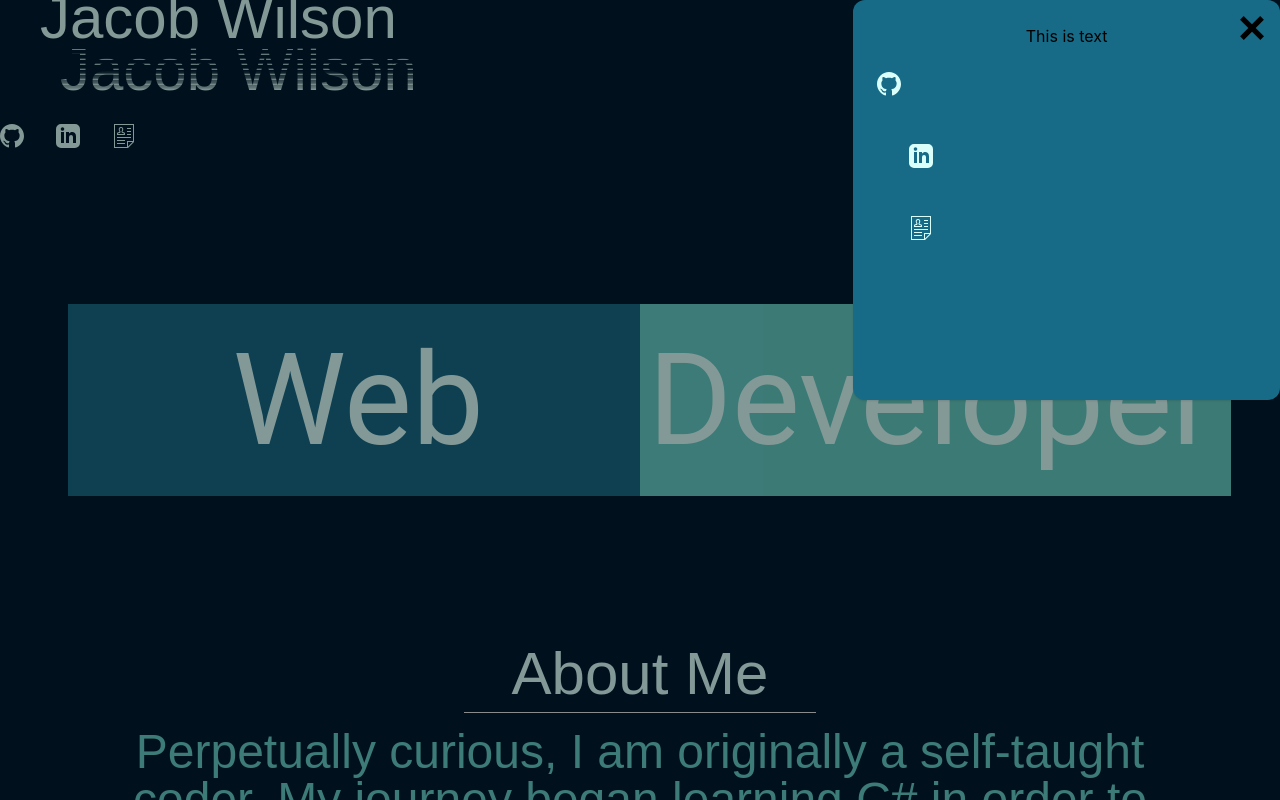
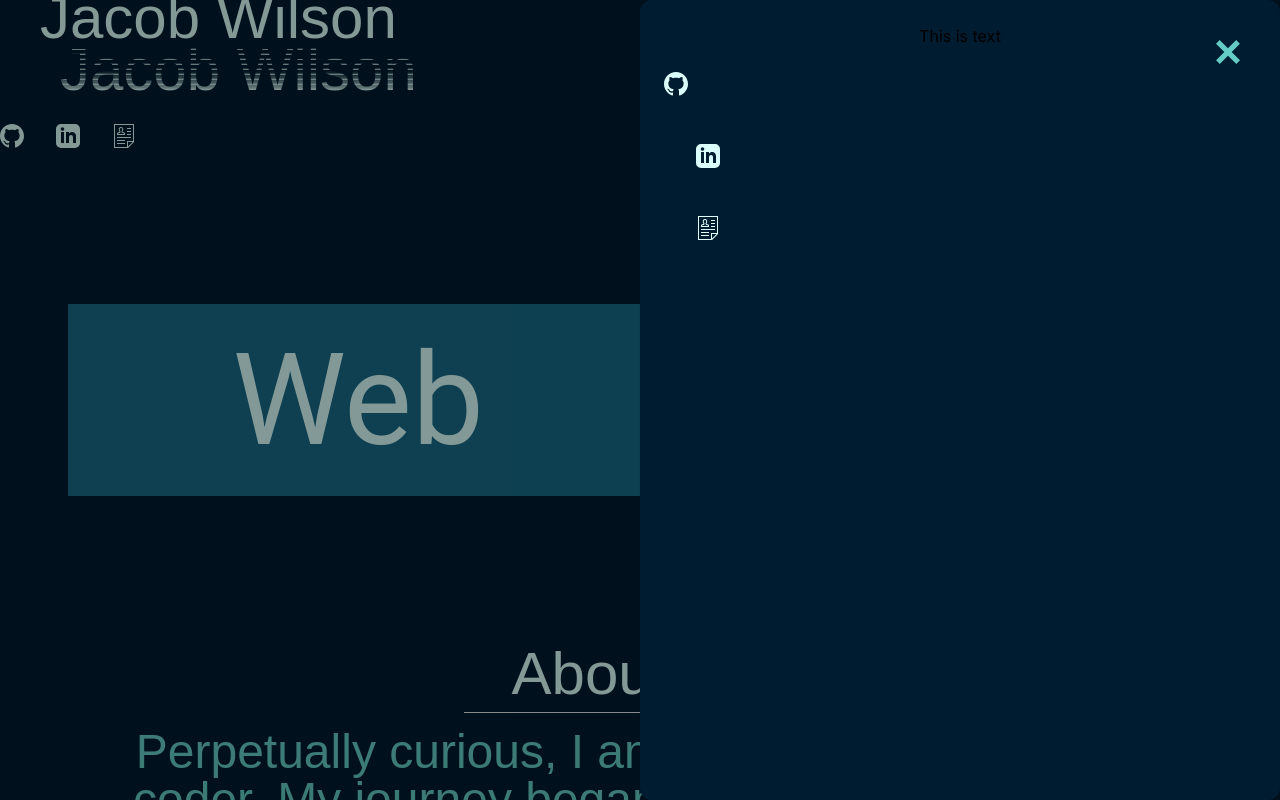
Before and after one commit to JLEWilson/PortfolioWebsite, a React (Create React App) app: page / in a window 1280 px wide. Both pictures are taken after a click on the button 1228 px from the left and 52 px from the top of the page. Shown: the part 32-832 px from the top of the page. Built offline with nearby package versions, Linux system fonts and the light colour scheme; what tailwindcss-3d would draw is missing.

Commit message:
fix coloring and sizing styles

```diff
--- a/src/components/modal.tsx
+++ b/src/components/modal.tsx
@@ -24,22 +24,23 @@ function Modal({ open, onClose, children }: any) {
   return (
     // backdrop
     <div
-      className={`fixed inset-0 justify-center items-center t
-      ransition-colors z-10
+      className={`fixed inset-0 justify-center items-center
+      transition-colors z-10
             ${open ? 'visible bg-black/40' : 'invisible'}`}
     >
       {/* modal */}
       <div
         ref={modal}
-        className={`bg-primary rounded-xl absolute right-0
-        z-20 shadow p-6 w-1/3 h-1/2 transition-all
+        className={`bg-background rounded-xl absolute right-0
+        z-20 shadow p-6 w-1/2 h-full transition-all
             ${open ? 'scale-100 opacity-100' : 'scale-125 opacity-0'}`}
       >
         <button
           type='button'
           onClick={onClose}
-          className='absolute top-2 right-2 p-2 rounded-lg
-          text-text bg-primary hover:bg-secondary'
+          className='absolute top-8 right-8 p-2 rounded
+          fill-secondary transition
+          hover:bg-secondary hover:fill-background'
         >
           {CloseIcon({ height: 24, width: 24 })}
         </button>
```
